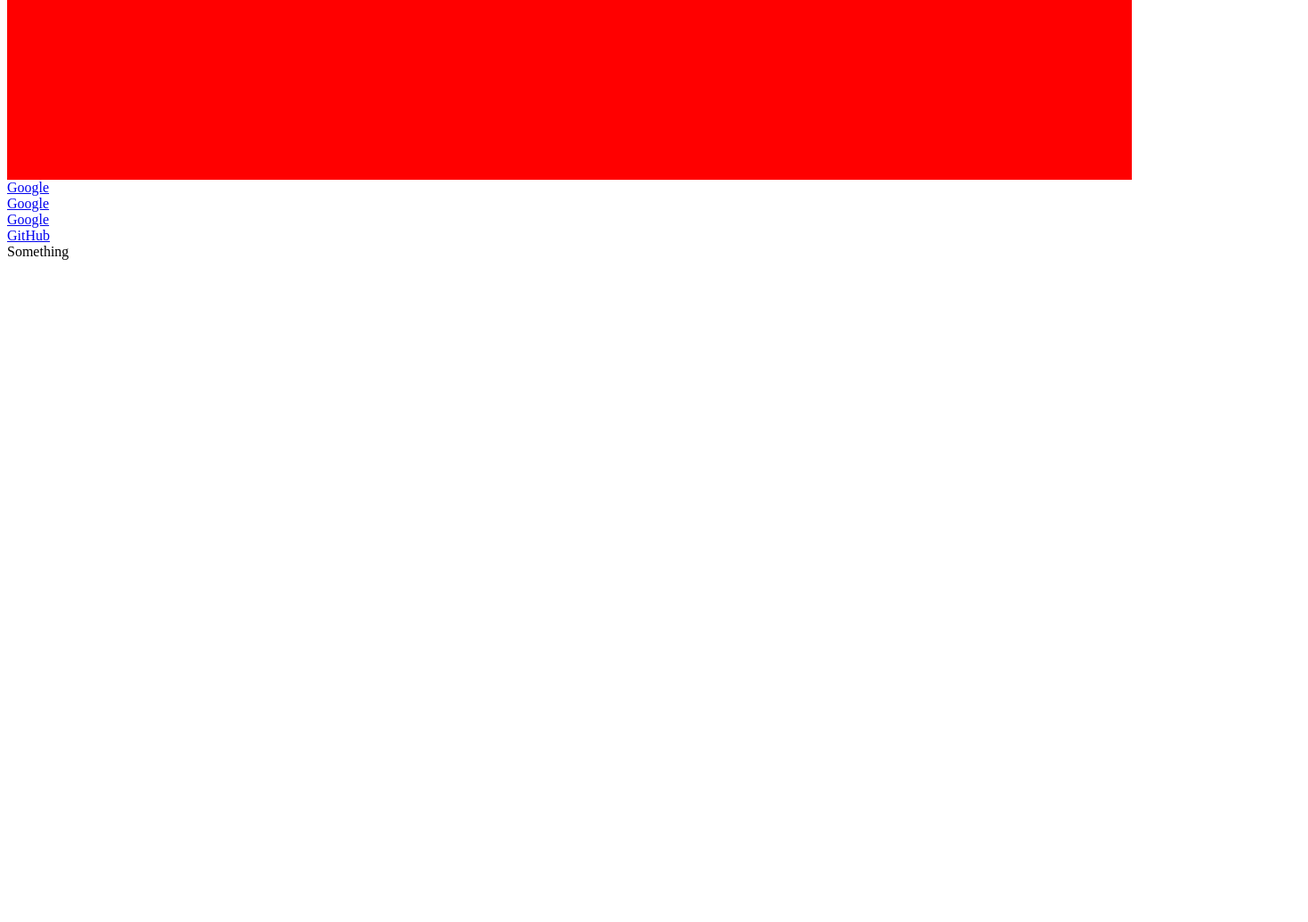
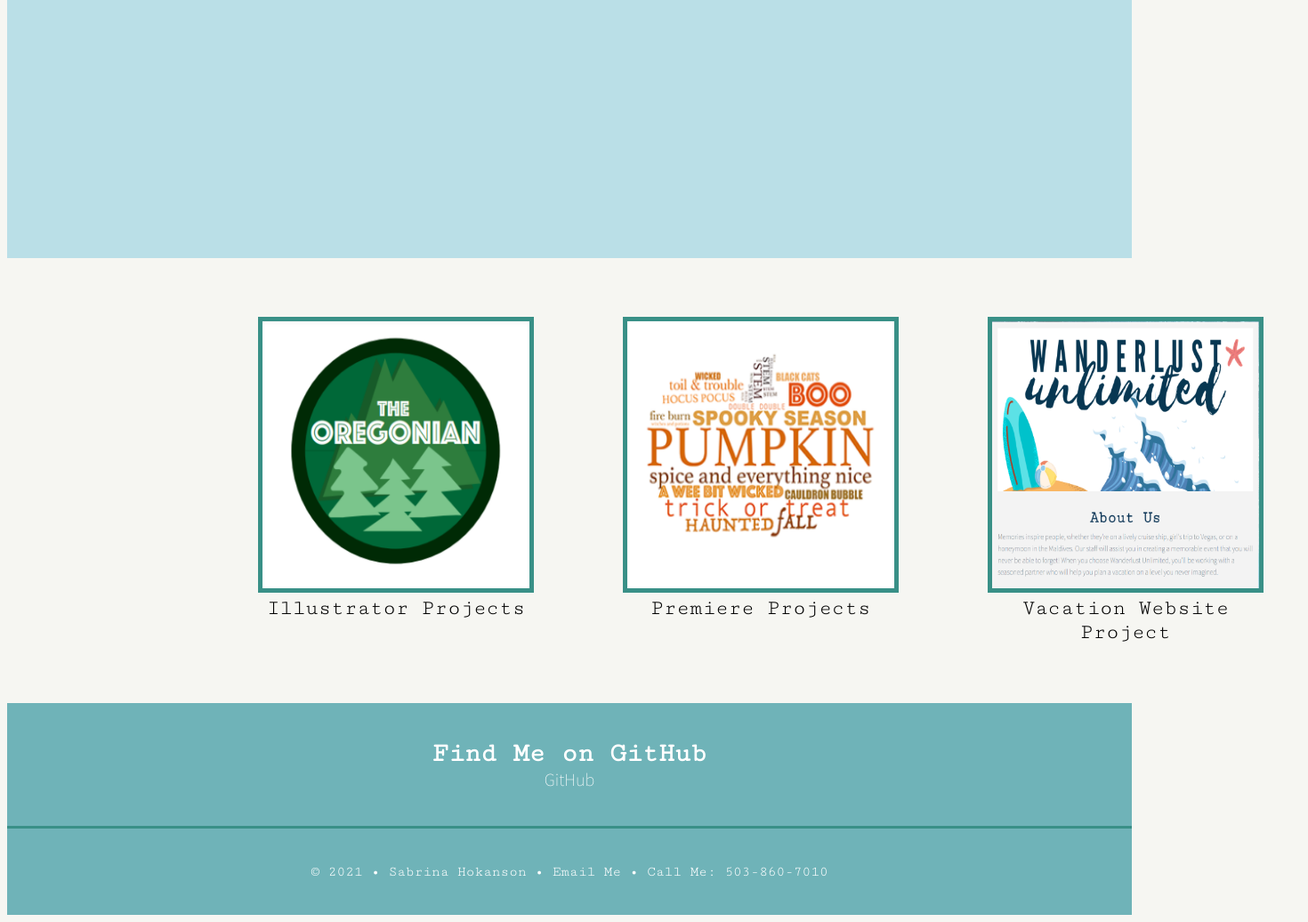
Before and after one commit to hokansonsabrina/Personal-Portfolio-Webpage, a plain HTML site: page index.html in a window 1280 px wide. Shown: the part 618-1654 px from the top of the page at 89% size, 1470 px wide, since content can reach past the window. Before the commit the page ends 918 px from the top, so only its background shows below. Drawn offline with nearby package versions, Linux system fonts and the light colour scheme; a web font is replaced by a local one.

Commit message:
style added

```diff
--- a/index.html
+++ b/index.html
@@ -1,31 +1,85 @@
 <!DOCTYPE html>
 <html lang="en">
+	<!--Start of the page Head-->
 	<head>
 		<link rel="stylesheet" type="text/css" href="mystyles.css" />
 		<meta name="viewport" content="width=device-width, initial-scale=1" />
+		<link rel="preconnect" href="https://fonts.googleapis.com" />
+		<link rel="preconnect" href="https://fonts.gstatic.com" crossorigin />
+		<link
+			href="https://fonts.googleapis.com/css2?family=Birthstone+Bounce:wght@500&family=Cutive+Mono&family=Oswald:wght@300&family=Source+Sans+Pro:wght@200&display=swap"
+			rel="stylesheet"
+		/>
 	</head>
-	<header></header>
+	<!--Start of the page Body-->
 	<body>
 		<div id="navbar">
-			<a href="#contact">Contact</a>
 			<a href="#welcome-section">About</a>
 			<a href="#projects">Work</a>
+			<a href="#contact">Contact</a>
 		</div>
 		<section id="welcome-section">
 			<h1>Hi I am Sabrina</h1>
+			<h2>a web design and development student</h2>
 		</section>
 		<section id="projects">
 			<div class="project-tile">
-				<a href="https://www.google.com/" target="blank">Google</a>
+				<figure class="project">
+					<img
+						src="images/project2.png"
+						alt="Project1"
+						width="300px"
+						height="300px"
+					/>
+					<figcaption>
+						<a
+							href="https://the-miki-mouse.com/dgm-portfolio/work.html"
+							target="blank"
+							>Illustrator Projects</a
+						>
+					</figcaption>
+				</figure>
 			</div>
 			<div class="project-tile">
-				<a href="https://www.google.com/" target="blank">Google</a>
+				<figure class="project">
+					<img
+						src="images/project3.png"
+						alt="Project2"
+						width="300px"
+						height="300px"
+					/>
+					<figcaption>
+						<a
+							href="https://the-miki-mouse.com/dgm-portfolio/work.html"
+							target="blank"
+							>Premiere Projects</a
+						>
+					</figcaption>
+				</figure>
 			</div>
 			<div class="project-tile">
-				<a href="https://www.google.com/" target="blank">Google</a>
+				<figure class="project">
+					<img
+						src="images/project4.png"
+						alt="Project3"
+						width="300px"
+						height="300px"
+					/>
+					<figcaption>
+						<a
+							href="https://the-miki-mouse.com/dgm2120/vacation-website/"
+							target="blank"
+							>Vacation Website Project</a
+						>
+					</figcaption>
+				</figure>
 			</div>
 		</section>
-		<div class="contact">
+		<section id="contact">
+			<div class="contactTop">
+				<h1>Find Me on GitHub</h1>
+			</div>
+			<div class="contactBottom">
 				<a
 					id="profile-link"
 					href="https://github.com/hokansonsabrina/Personal-Portfolio-Webpage"
@@ -33,7 +87,15 @@
 					>GitHub</a
 				>
 			</div>
+		</section>
 		<script src="https://cdn.freecodecamp.org/testable-projects-fcc/v1/bundle.js"></script>
 	</body>
-	<footer>Something</footer>
+	<!--Start of the page Footer-->
+	<footer>
+		<p>
+			&copy; 2021 &bull; Sabrina Hokanson &bull;
+			<a href="mailto:hokansonsabrina@gmail.com">Email Me</a> &bull; Call
+			Me: <a href="tel:5038607010"> 503-860-7010</a>
+		</p>
+	</footer>
 </html>
--- a/mystyles.css
+++ b/mystyles.css
@@ -1,6 +1,12 @@
 @media (min-width: 601px) {
 	body {
-		background-color: white;
+		background-color: #f6f6f2;
+	}
+}
+
+@media (max-width: 600px) {
+	body {
+		background-color: #ffffff;
 	}
 }
 
@@ -8,9 +14,123 @@
 	position: fixed;
 	top: 0;
 	width: 100%;
+	padding: 24px;
+	background-color: #399087;
+	display: block;
+	border-radius: 5px;
+	text-transform: uppercase;
+	border-bottom: solid 2px #6fb3b8;
+	font-family: "Oswald", sans-serif;
+	max-width: 1838px;
+}
+
+#navbar a {
+	color: white;
+	text-decoration: none;
+	font-size: 24px;
+	padding-left: 10px;
+	padding-right: 21px;
+}
+
+#navbar a:hover {
+	background-color: #c2edce;
+	color: black;
+	padding: 24px;
+}
+
+h1 {
+	margin-bottom: 0;
+	margin-top: 100px;
+	display: inline-block;
+	vertical-align: middle;
+}
+
+h2 {
+	font-size: 24px;
+	font-style: italic;
+	margin-top: 0;
+}
+
+#projects {
+	background-color: #f6f6f2;
+	text-align: center;
+	padding-left: 15vw;
+	padding-right: 15vw;
+	display: flex;
+	justify-content: space-between;
+	margin: 40px;
+}
+
+.project-tile {
+	padding: 10px;
+	background-color: #f6f6f2;
+	color: black;
+	font-family: "Cutive Mono", monospace;
+}
+
+.project-tile a {
+	color: black;
+	text-decoration: none;
+	font-size: 24px;
+}
+
+figure img {
+	border: 5px solid #399087;
+}
+
+img:hover {
+	box-shadow: 0px 0px 10px #399087;
+}
+
+#contact {
+	background-color: #6fb3b8;
+	padding: 40px;
+	text-align: center;
+	font-size: 20px;
+	font-family: "Source Sans Pro", sans-serif;
+}
+
+#contact a {
+	text-decoration: none;
+	color: white;
+	margin: 0;
+}
+
+#contact {
+	color: white;
+}
+
+#contact h1 {
+	margin: 0;
+	text-align: center;
+	font-family: "Cutive Mono", monospace;
+	color: white;
+}
+
+footer {
+	background-color: #6fb3b8;
+	border-top: solid #399087 3px;
+	text-align: center;
+	font-family: "Cutive Mono", monospace;
+	color: white;
+	padding: 1.5rem;
+}
+
+footer a {
+	text-decoration: none;
+	color: white;
+}
+
+footer a:hover {
+	color: black;
+	background-color: #c2edce;
 }
 
 #welcome-section {
 	height: 100vh;
-	background-color: red;
+	background-color: #badfe7;
+	font-family: "Cutive Mono", monospace;
+	font-size: 50px;
+	padding-top: 100px;
+	text-align: center;
 }
```
Also changed, not shown: images/project1.png (added), images/project2.png (added), images/project3.png (added), images/project4.png (added). Lines whose indentation alone changed are shown as unchanged.
